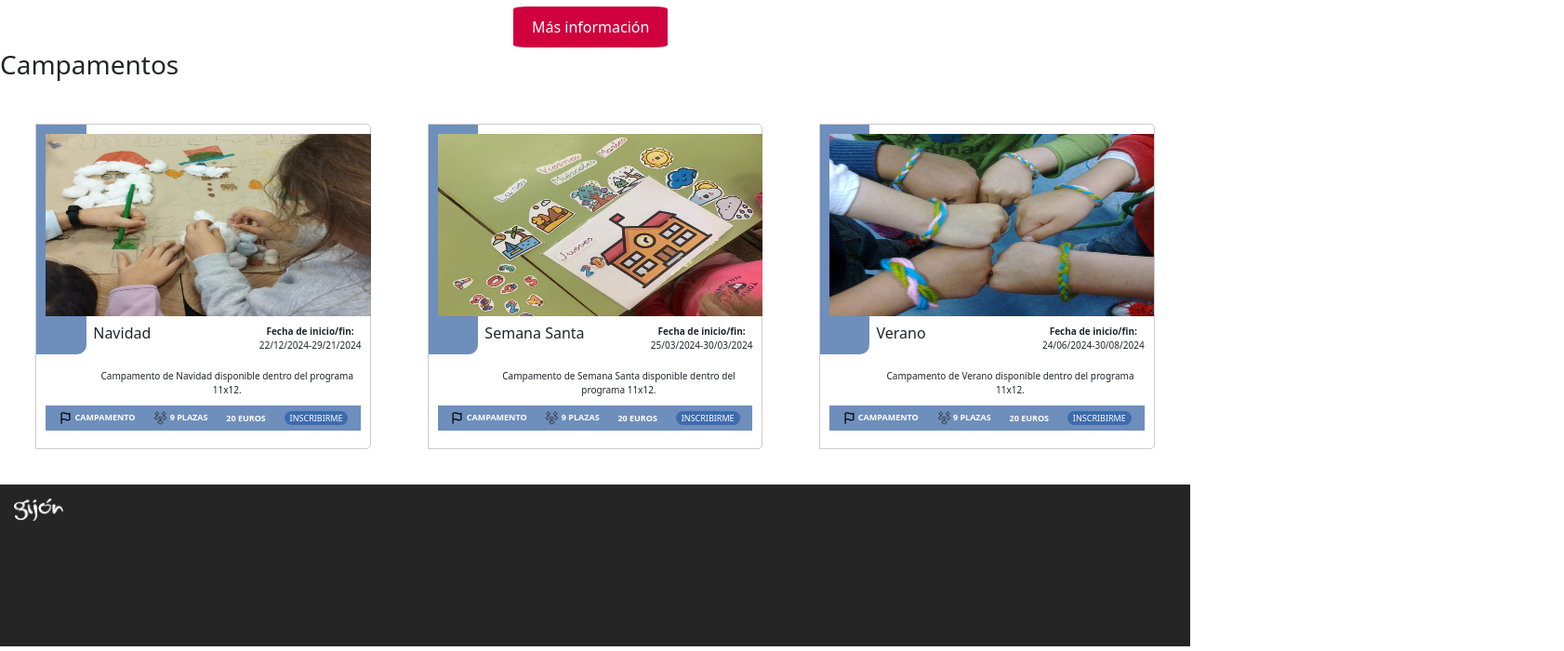
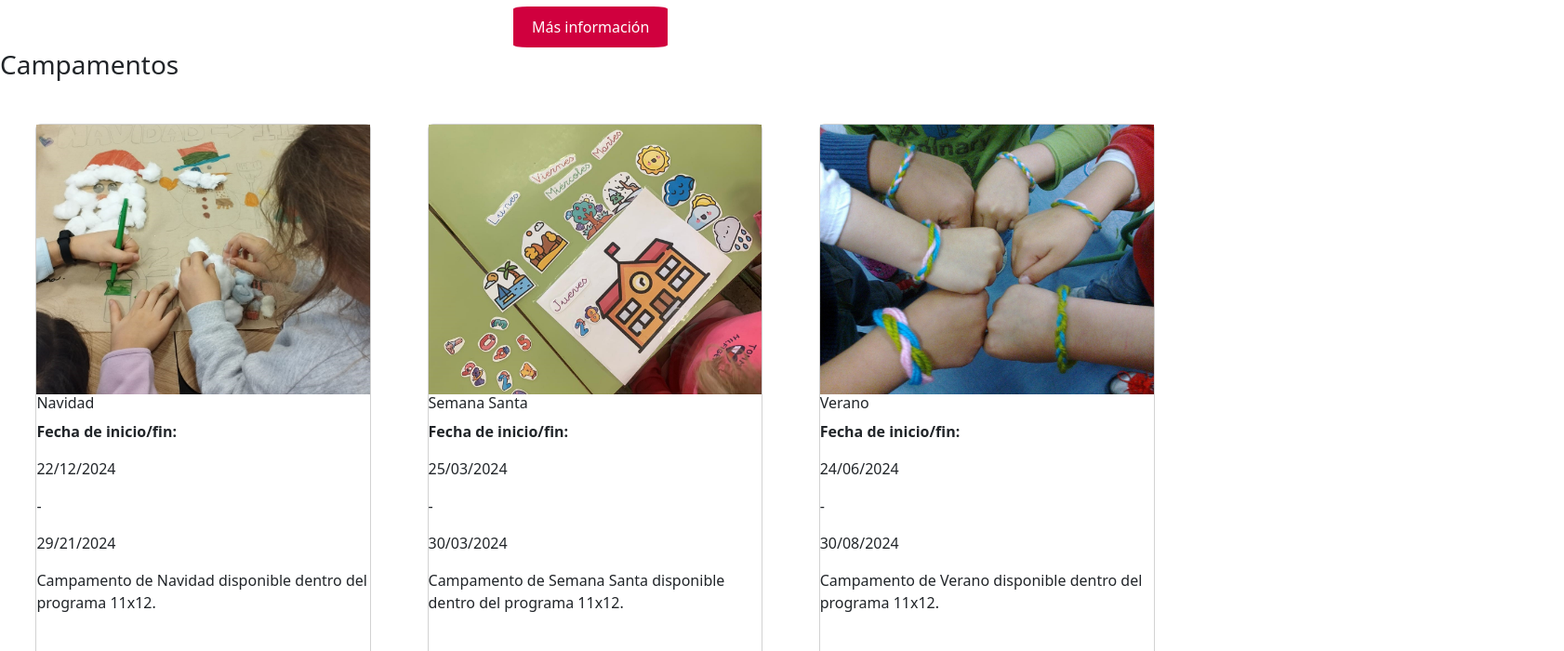
Before and after one commit to luispardosuarez/Project11x12-Frontend-Team1-Gijon23_24-1, a Vue app: page / in a window 1280 px wide. Shown: the part 600-1300 px from the top of the page at 93% size, 1682 px wide, since content can reach past the window. Built offline with nearby package versions, Linux system fonts and the light colour scheme.

Commit message:
changed cards

```diff
--- a/src/components/cards/CardsCampamentos.vue
+++ b/src/components/cards/CardsCampamentos.vue
@@ -11,7 +11,7 @@ const props = defineProps({
 <template>
 
   <div class="card">
-    <div class="color">{{ x }}</div>
+    <div class="color"></div>
     <img :src="'/img/' + campamento.image" alt="Imagen de {{ campamento.name }}" />
 
     <div class="date_clase">
@@ -25,7 +25,9 @@ const props = defineProps({
         </div>
       </div>
     </div>
+
     <p class="date_clase">{{ campamento['description'] }}</p>
+
     <div class="main_event">
       <div class="nav_event">
         <p><img class="flag" src="../../assets/icons/flag.svg" alt=""> {{ campamento['date flag'] }} </p>
@@ -39,92 +41,5 @@ const props = defineProps({
 </template>
 
 <style scoped lang="scss">
-.card {
-  width: 100%;
-  height: 350px;
-  border: 1.2px solid #ccc;
-  border-radius: 0 5px 5px 0;
-  padding: 10px;
 
-  .color {
-    position: absolute;
-    top: 0;
-    left: 0;
-    width: 15%;
-    height: 71%;
-    background-color: rgb(110, 142, 188);
-    border-radius: 0 0 10px 0;
-  }
-
-  img {
-    width: 103%;
-    height: 60%;
-    z-index: 1;
-  }
-
-  .date_clase {
-    display: flex;
-    justify-content: space-between;
-    padding: 9px 0;
-    margin-left: 15%;
-    z-index: 1;
-
-    .text {
-      display: flex;
-      flex-direction: column;
-      text-align: center;
-      font-size: x-small;
-
-      .date {
-        display: flex;
-        flex-direction: row;
-        flex-wrap: nowrap;
-      }
-    }
-
-    h6 {
-      display: inline;
-    }
-  }
-
-  p {
-    font-size: x-small;
-    margin-bottom: 0px;
-    text-align: center;
-  }
-
-  .main_event {
-
-    .nav_event {
-      display: flex;
-      flex-direction: row;
-      justify-content: space-around;
-      align-items: center;
-      gap: 4px;
-      background-color: rgb(110, 142, 188);
-      padding: 6px;
-    }
-
-    .flag {
-      width: 15px;
-      height: auto;
-    }
-
-    p {
-      font-size: xx-small;
-      font-weight: 620;
-      color: white;
-    }
-
-    #btn_clase {
-      height: 15px;
-      background-color: rgb(61, 107, 173);
-      color: white;
-      border-radius: 10px;
-      border: none;
-      font-size: xx-small;
-      cursor: pointer;
-    }
-  }
-}
 </style>
--- a/src/components/cards/FetchCampamentos.vue
+++ b/src/components/cards/FetchCampamentos.vue
@@ -26,7 +26,7 @@
   <div class="contenedorCards">
     <div v-if="campamentos.length === 0">Cargando...</div>
     <div v-else class="cardsContainer">
-      <CardsCampamentos v-for="(campamento, index) in campamentos" :key="index" :campamento="campamento"  :style="{ backgroundColor: `hsl(${x}, 80%, 50%)` }"/>
+      <CardsCampamentos v-for="(campamento, index) in campamentos" :key="index" :campamento="campamento" />
     </div>
   </div>
 
```
